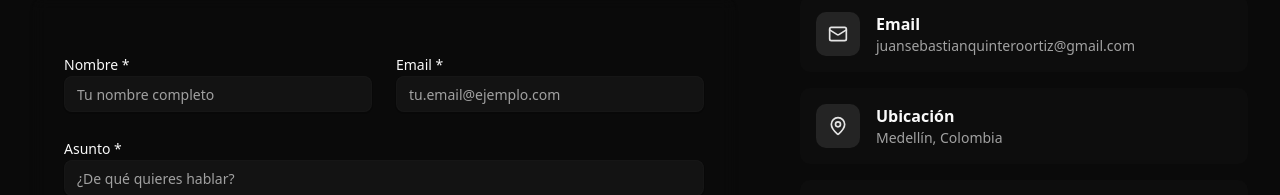
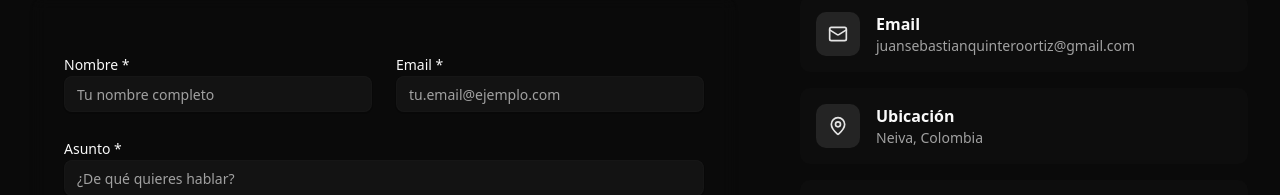
Before and after one commit to SebasQuintero99/PORTAFOLIO, a Next.js app: page / in a window 1280 px wide. Shown: the part 6960-7155 px from the top of the page. Built offline with nearby package versions, Linux system fonts and the light colour scheme.

Commit message:
Fix: Contact Ubication

```diff
--- a/app/components/sections/ContactSection.tsx
+++ b/app/components/sections/ContactSection.tsx
@@ -30,8 +30,8 @@ const contactInfo = [
   {
     icon: MapPin,
     title: "Ubicación",
-    description: "Medellín, Colombia",
-    href: "https://maps.google.com/?q=Medellin,Colombia",
+    description: "Neiva, Colombia",
+    href: "https://maps.google.com/?q=Neiva,Colombia",
   },
   {
     icon: Calendar,
```
